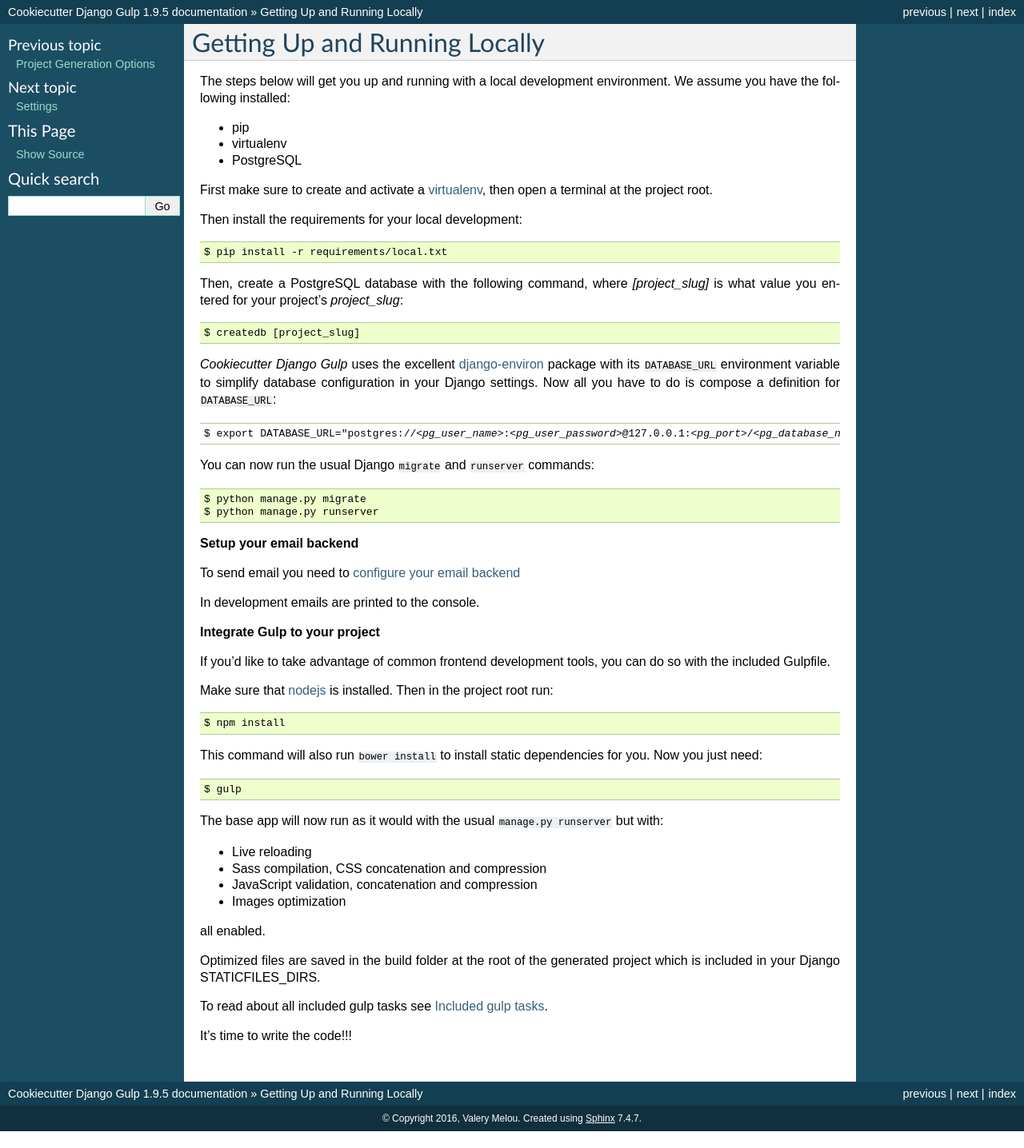
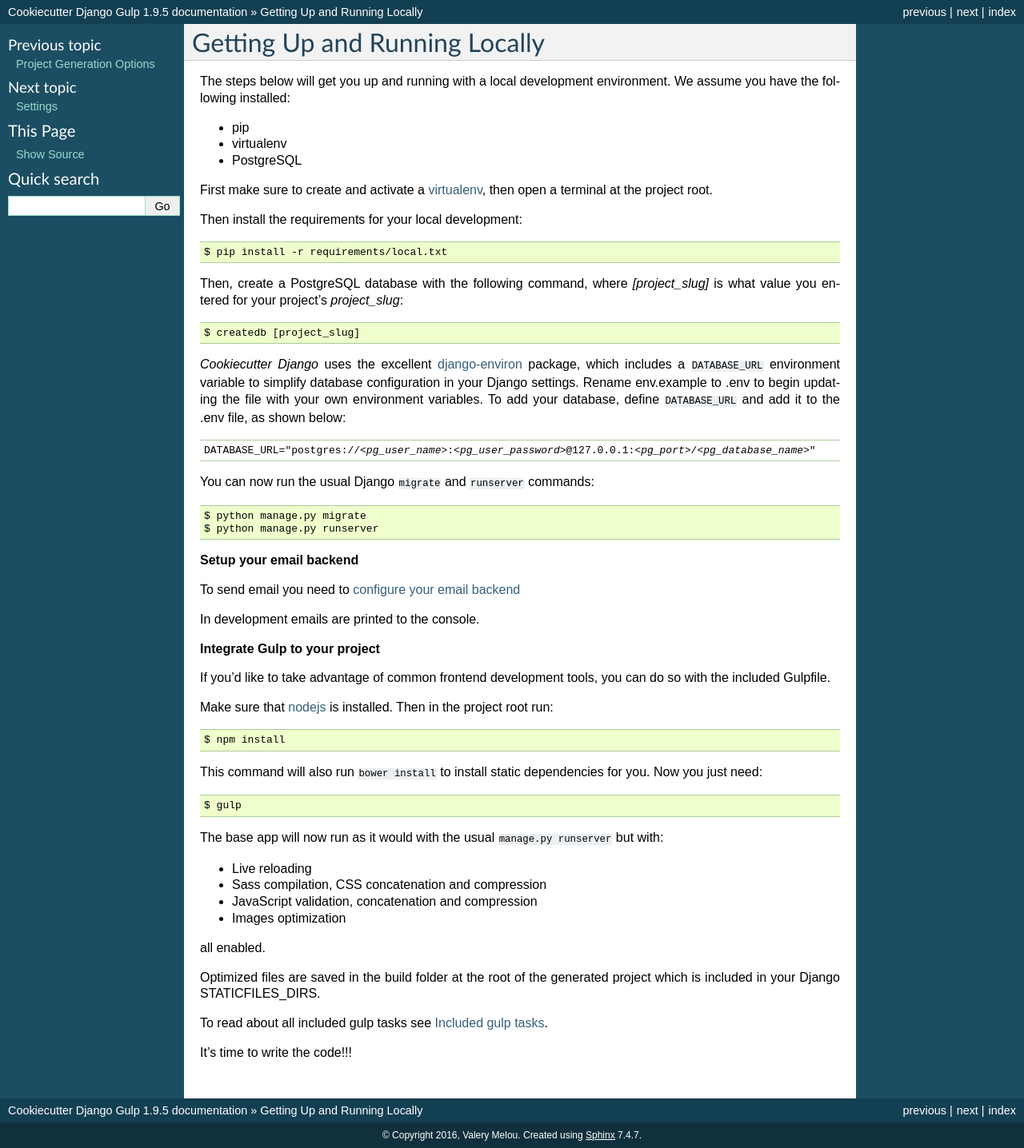
Before and after one commit to valerymelou/cookiecutter-django, a Sphinx documentation site: the page built from docs/developing-locally.rst, in a window 1280 px wide. Shown: the whole page at 80% size. Built offline with Sphinx 7.4.7, drawn with Linux system fonts in a browser that asks for light colours; before the commit the page ends 1415 px from its top, so only the background shows below that.

Commit message:
Update developing locally docs on how to setup .env file
Even though a link to the django-environ is there, it may help to see that .env file needs to be present for it to work.

```diff
--- a/docs/developing-locally.rst
+++ b/docs/developing-locally.rst
@@ -21,11 +21,12 @@
 
     $ createdb [project_slug]
 
-`Cookiecutter Django Gulp` uses the excellent `django-environ`_ package with its ``DATABASE_URL`` environment variable to simplify database configuration in your Django settings. Now all you have to do is compose a definition for ``DATABASE_URL``:
+`Cookiecutter Django` uses the excellent `django-environ`_ package, which includes a ``DATABASE_URL`` environment variable to simplify database configuration in your Django settings.
+Rename env.example to .env to begin updating the file with your own environment variables. To add your database, define ``DATABASE_URL`` and add it to the .env file, as shown below:
 
 .. parsed-literal::
 
-    $ export DATABASE_URL="postgres://*<pg_user_name>*:*<pg_user_password>*\ @127.0.0.1:\ *<pg_port>*/*<pg_database_name>*"
+    DATABASE_URL="postgres://*<pg_user_name>*:*<pg_user_password>*\ @127.0.0.1:\ *<pg_port>*/*<pg_database_name>*"
 
 .. _django-environ: http://django-environ.readthedocs.io
 
```
